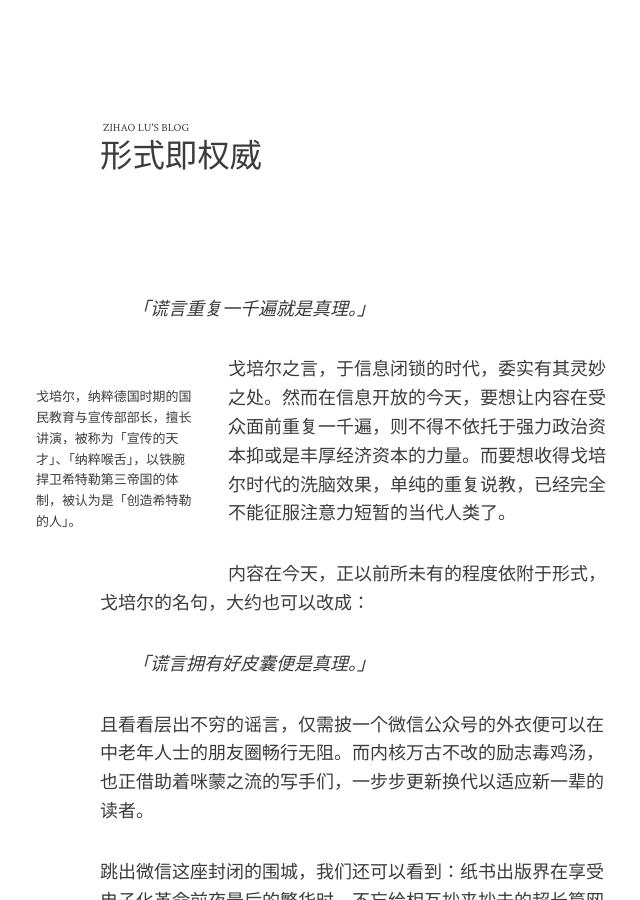
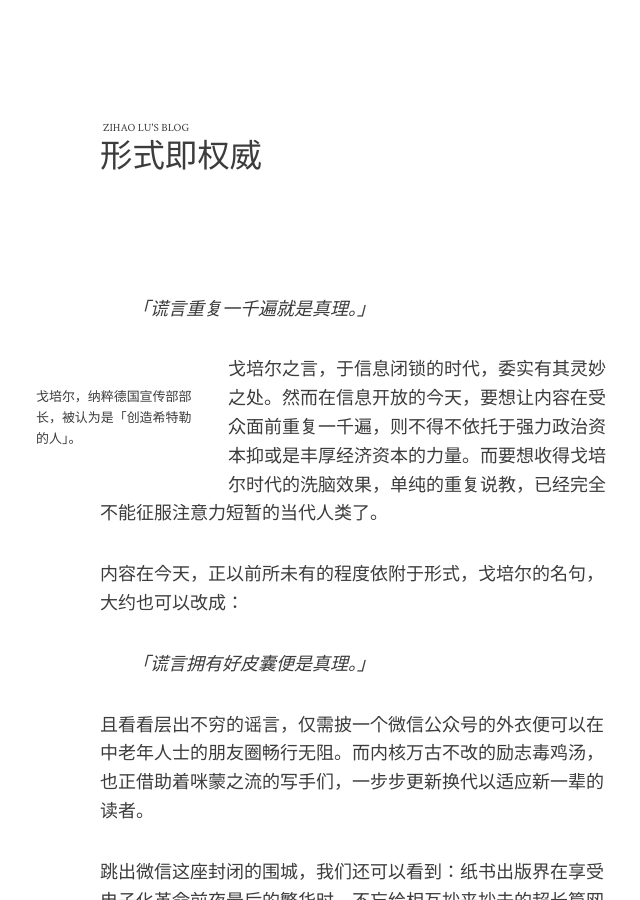
Before and after one commit to ZihaoLu/Shi-Heng, a Jekyll site: the page built from _posts/2017-03-26-form.md, in a window 1280 px wide and 900 px high. Shown: the whole window, without its empty margins (280-920 px from the left). Built offline with Jekyll 4.4.1, drawn with Linux system fonts in a browser that asks for light colours.

Commit message:
Post 2017-03-26

```diff
--- a/_posts/2017-03-26-form.md
+++ b/_posts/2017-03-26-form.md
@@ -5,7 +5,7 @@ title: 形式即权威
 
 > 「谎言重复一千遍就是真理。」
 
-戈培尔，纳粹德国时期的国民教育与宣传部部长，擅长讲演，被称为「宣传的天才」、「纳粹喉舌」，以铁腕捍卫希特勒第三帝国的体制，被认为是「创造希特勒的人」。
+戈培尔，纳粹德国宣传部部长，被认为是「创造希特勒的人」。
 {:.sidenote}
 
 戈培尔之言，于信息闭锁的时代，委实有其灵妙之处。然而在信息开放的今天，要想让内容在受众面前重复一千遍，则不得不依托于强力政治资本抑或是丰厚经济资本的力量。而要想收得戈培尔时代的洗脑效果，单纯的重复说教，已经完全不能征服注意力短暂的当代人类了。
```
